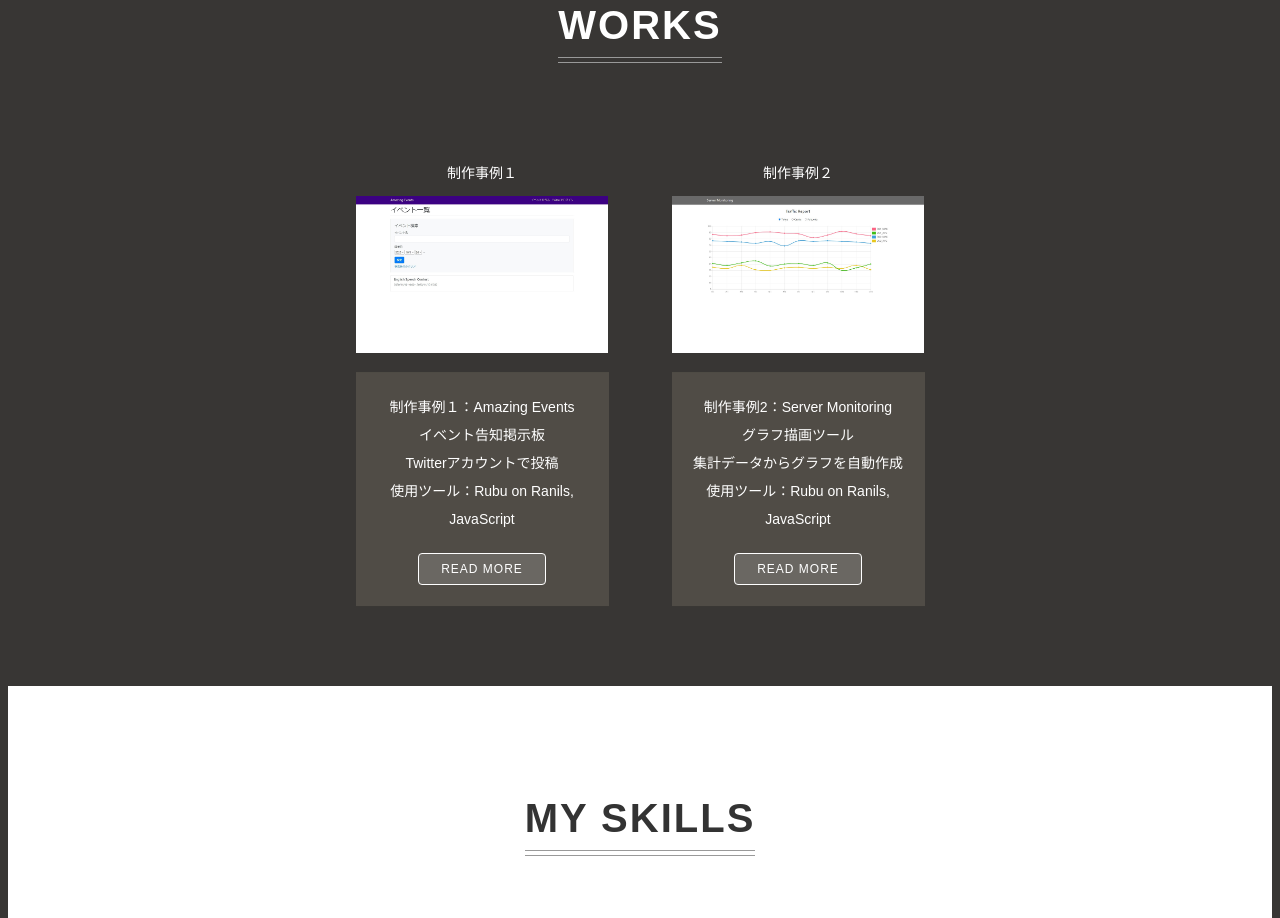
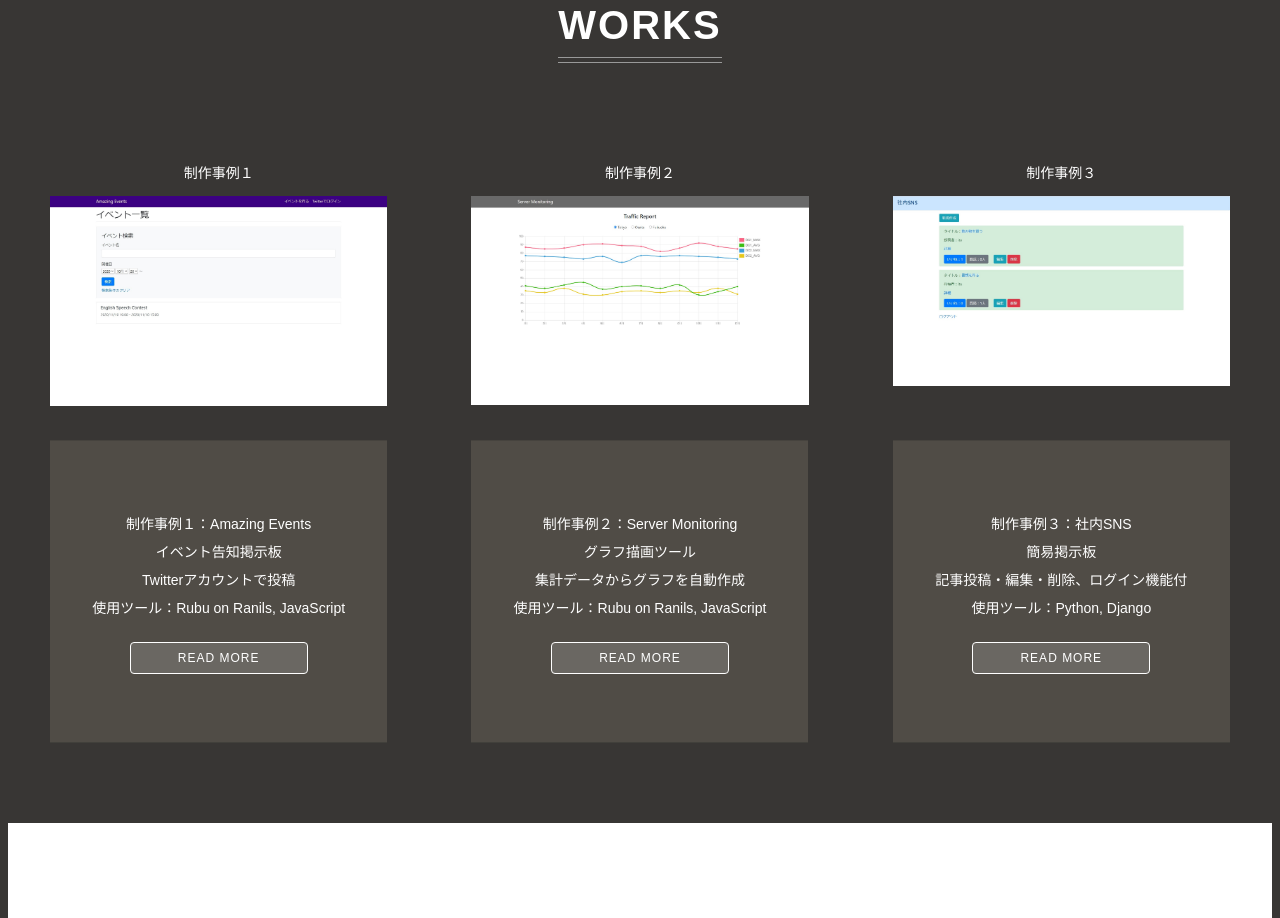
Before and after one commit to sclrme867/myportfolio, a plain HTML site: page index.html in a window 1280 px wide. Shown: the part 1135-2053 px from the top of the page. Drawn offline with Linux system fonts and the light colour scheme.

Commit message:
add work

```diff
--- a/css/style.css
+++ b/css/style.css
@@ -186,7 +186,6 @@ body {
   padding-top: 10px;
 }
 
-
 /* --------------------------------
  * skills
  * -------------------------------- */
--- a/index.html
+++ b/index.html
@@ -29,8 +29,6 @@
   <section class="works" id="works">
     <h2 class="heading">WORKS</h2>
     <div class="works-wrapper">
-      <div class="work-box">
-      </div>
       <div class="work-box workdetail">
         <div class="work-up">
           <p>制作事例１</p>
@@ -56,7 +54,7 @@
         <div class="work-description">
           <div class="work-description-inner">
             <p class="work-text">
-              制作事例2：Server Monitoring<br>
+              制作事例２：Server Monitoring<br>
               グラフ描画ツール<br>
               集計データからグラフを自動作成<br>
               使用ツール：Rubu on Ranils, JavaScript<br>
@@ -65,7 +63,22 @@
           </div>
         </div>
       </div>
-      <div class="work-box">
+      <div class="work-box workdetail">
+        <div class="work-up">
+          <p>制作事例３</p>
+          <img class="work-image" src="images/work03.jpg" alt="制作事例3">
+        </div>
+        <div class="work-description">
+          <div class="work-description-inner">
+            <p class="work-text">
+              制作事例３：社内SNS<br>
+              簡易掲示板<br>
+              記事投稿・編集・削除、ログイン機能付<br>
+              使用ツール：Python, Django<br>
+              <a href="https://mysterious-reef-68394.herokuapp.com/" class="button button-ghost">READ MORE</a>
+            </p>
+          </div>
+        </div>
       </div>
     </div>
   </section>
```
Also changed, not shown: images/work03.jpg (added).
